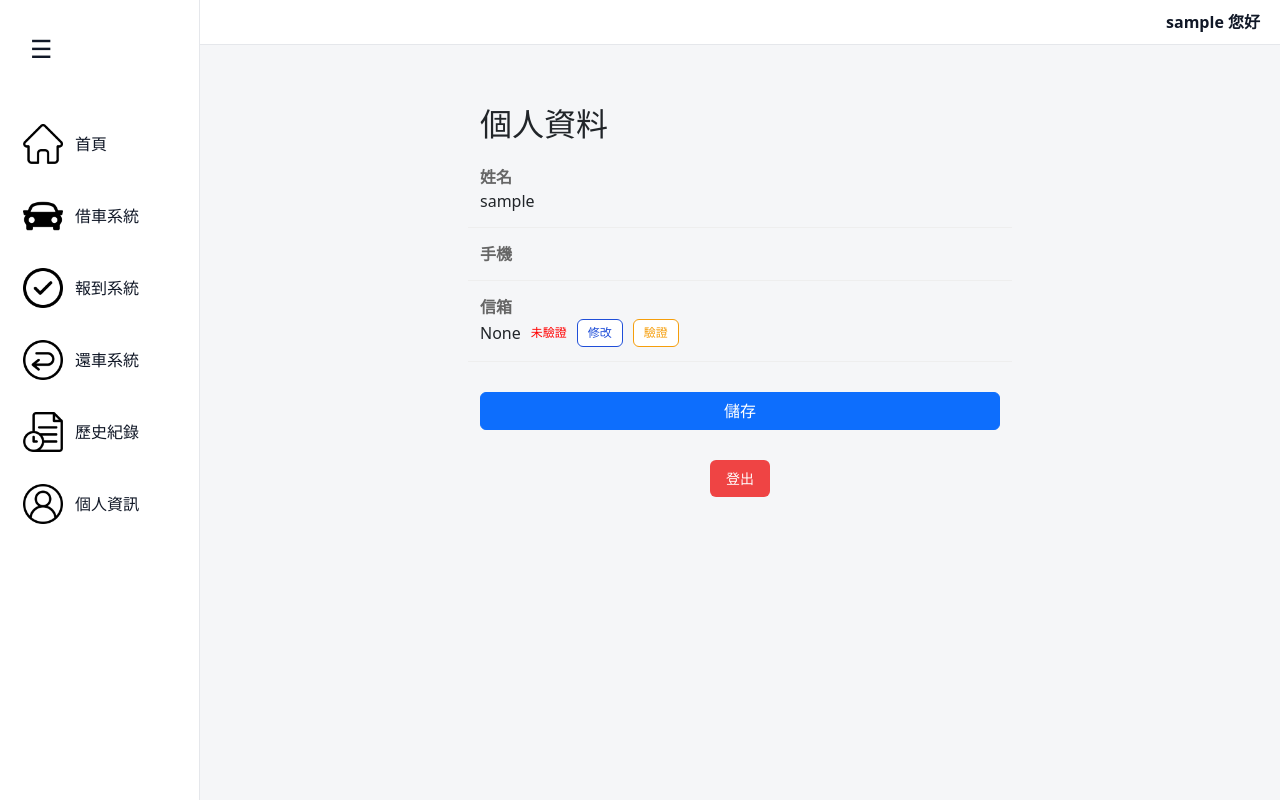
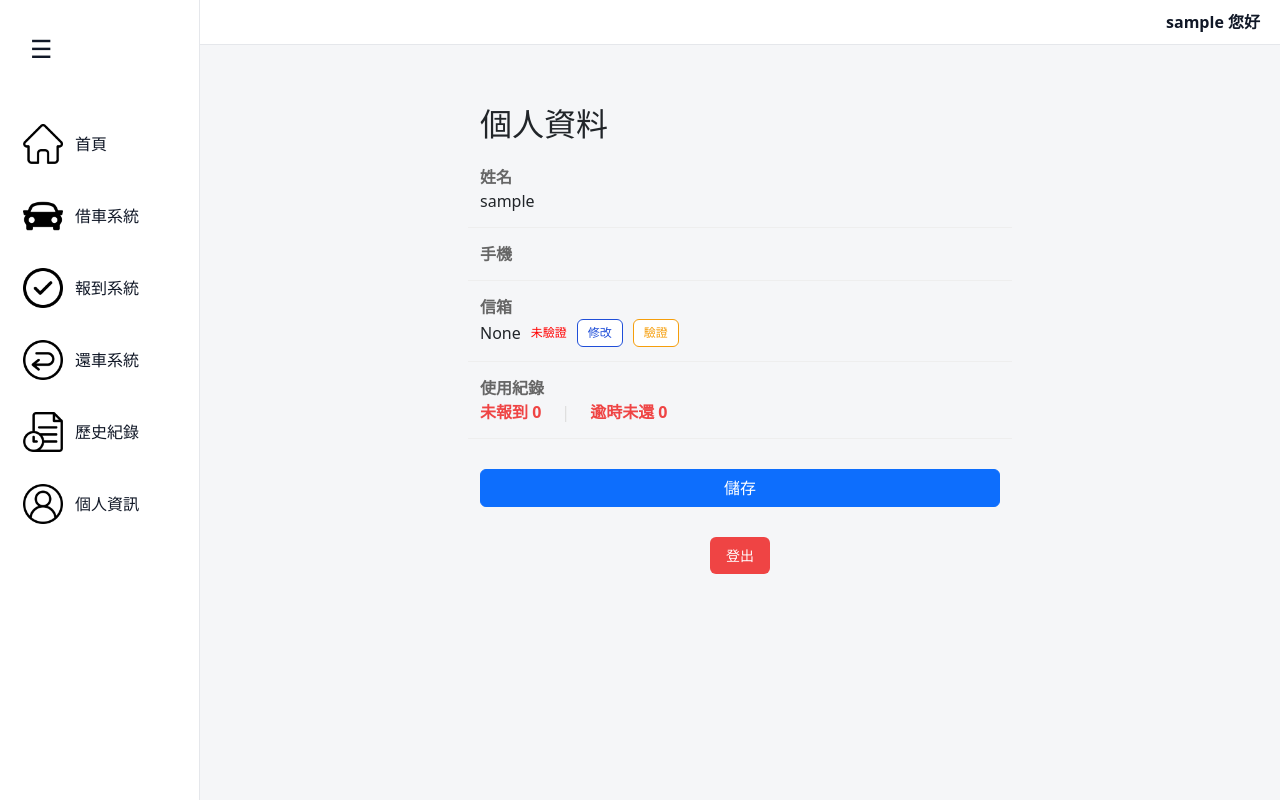
Before and after one commit to hyc-ib/booking_system, a Django app: page /profile/ in a window 1280 px wide. Run offline with Django 5.2, Linux system fonts and the light colour scheme; the visitor is signed in with stand-in values (Sample User, id 1); data comes from the database, SQL or seed files in the repository; data that the repository does not hold is empty.

Commit message:
feat(profile): add user activity analytics (no-show & overdue returns)

```diff
--- a/booking/templates/user/profile.html
+++ b/booking/templates/user/profile.html
@@ -157,6 +157,22 @@ input {
         </div>
     </div>
 
+    <!-- 使用紀錄統計 -->
+    <div class="row">
+        <div class="label">使用紀錄</div>
+        <div class="value">
+            <span style="color:#ef4444; font-weight:600;">
+                未報到 {{ no_show_count|default:0 }}
+            </span>
+
+            <span style="margin: 0 10px; color:#ddd;">|</span>
+
+            <span style="color:#ef4444; font-weight:600;">
+                逾時未還 {{ overdue_return_count|default:0 }}
+            </span>
+        </div>
+    </div>
+
     <!-- 儲存 -->
     <div class="btn-group">
 
--- a/booking/views.py
+++ b/booking/views.py
@@ -46,14 +46,11 @@ def send_otp(request):
 
     return JsonResponse({"status": "ok"})
 
-
 @ensure_csrf_cookie
 def get_csrf_token(request):
     return JsonResponse({"message": "CSRF cookie set"})
 
 # 🔐 驗證 OTP
-
-
 def verify_otp(request):
     phone = request.POST.get("phone").strip()
     otp = request.POST.get("otp").strip()
@@ -595,7 +592,7 @@ def return_list(request):
     })
 
 
-# ====== histiry page ======
+# ====== history page ======
 @login_required(login_url='login')
 def history_list(request):
 
@@ -700,6 +697,26 @@ def edit_reservation(request, reservation_id):
 def profile(request):
     profile, _ = Profile.objects.get_or_create(user=request.user)
 
+    now = timezone.now()
+
+    # =========================
+    # ① 未報到（no-show）
+    # =========================
+    no_show_count = Reservation.objects.filter(
+        user=request.user,
+        status="cancelled",
+        start_time__lt=now
+    ).count()
+
+    # =========================
+    # ② 預期還車（使用中 / 未完成）
+    # =========================
+    overdue_return_count = Reservation.objects.filter(
+        user=request.user,
+        status="on-going",
+        end_time__lt=now
+    ).count()
+
     if request.method == "POST":
 
         action = request.POST.get("action")
@@ -741,5 +758,7 @@ def profile(request):
             return redirect("profile")
 
     return render(request, "user/profile.html", {
-        "profile": profile
+        "profile": profile,
+        "no_show_count": no_show_count,
+        "overdue_return_count": overdue_return_count,
     })
```
